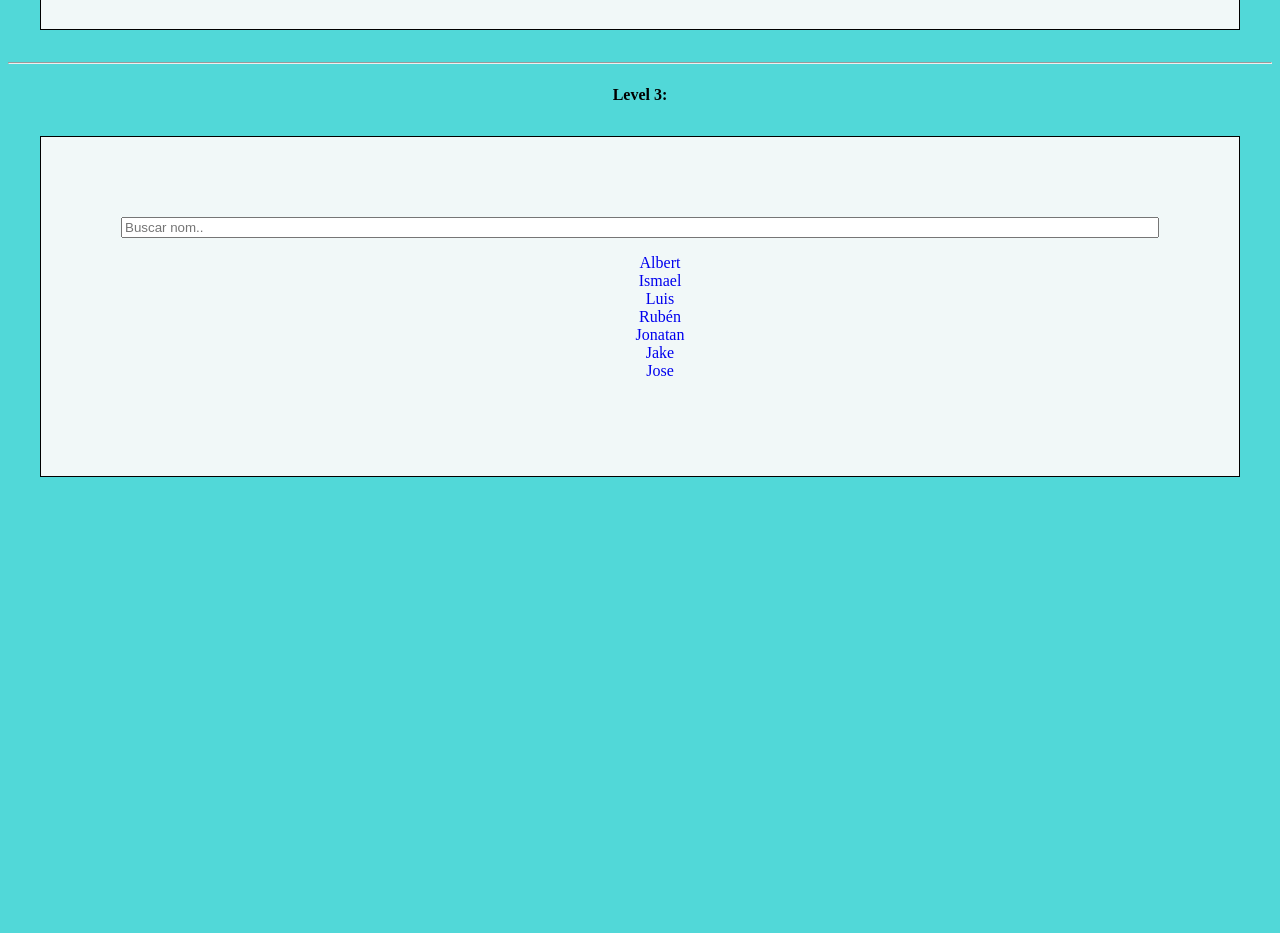
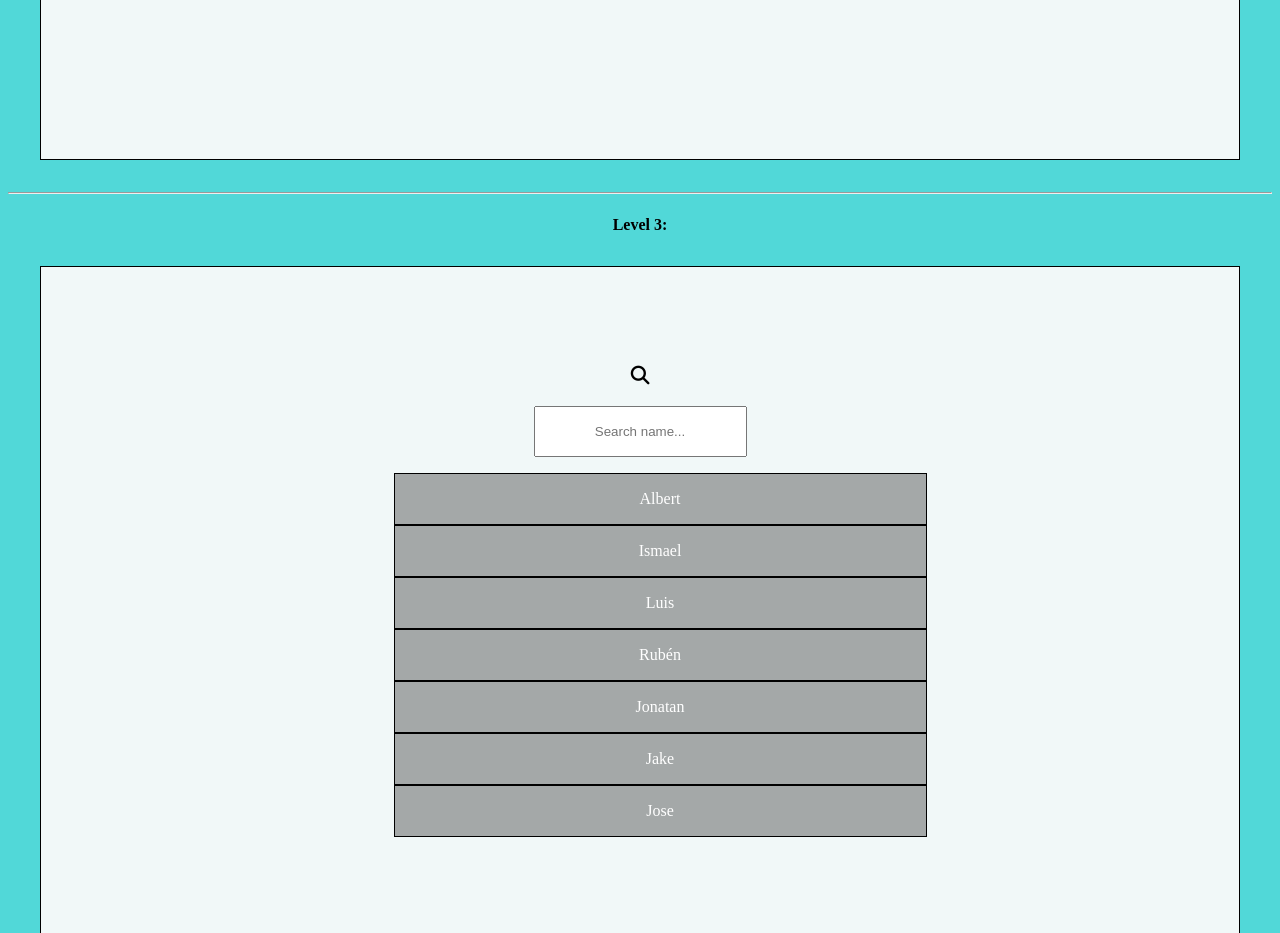
Before and after one commit to Edi10-developer/Exercises-ES6, a plain HTML site: page index.html in a window 1280 px wide. Shown: the part 540-1473 px from the top of the page. Before the commit the page ends 1049 px from the top, so only its background shows below. Drawn offline with Linux system fonts and the light colour scheme.

Commit message:
completed level 3

```diff
--- a/css/styles.css
+++ b/css/styles.css
@@ -10,14 +10,15 @@ body{
     padding: 5rem;
     display: flex;
     flex-direction: column;
+    min-height: 20rem;
 }
-
+/* Form
+**********/
 form{
     display: flex;
     flex-direction: column;
     background-color: rgb(81, 216, 216);
     border: 1px solid black;
-
     margin: 0 auto;
     padding: 2rem;
 }
@@ -44,6 +45,8 @@ form button{
     flex-direction: column;
 }
 
+/* Table
+**********/
 .table{
     border: 1px solid red;
     margin: 2rem auto;
@@ -58,10 +61,33 @@ form button{
     background-color: rgb(239, 250, 250);
 }
 
+
+/* Search
+**********/
+input[type="text"]{
+    align-self: center;
+    padding: 1rem;
+    text-align: center;
+}
+
 ul{
+    display: flex;
+    flex-direction: column;
     list-style-type: none;
     text-decoration: none;
 }
+
+ul li{
+    align-self: center;
+    justify-self: center;
+    flex-grow: 1;
+    width: 50%;
+    border: 1px solid black;
+    padding: 1rem;
+    background-color: rgb(164, 168, 168);
+}
+
  ul li a{
     text-decoration: none;
+    color: white;
  }
--- a/index.html
+++ b/index.html
@@ -7,6 +7,8 @@
     <meta name="viewport" content="width=device-width, initial-scale=1.0">
     <title>ES6 - EcmaScript 6 Exercises</title>
     <link rel="stylesheet" href="./css/styles.css">
+    <!--Icons-->
+    <script src="https://kit.fontawesome.com/ca7fea635b.js" crossorigin="anonymous"></script>
 </head>
 
 <body>
@@ -15,6 +17,7 @@
     <h4>Level 1:</h4>
     On console;
     <hr/>
+
     <h4>Level 2:</h4>
     <div class="container">
         <form id="myForm">
@@ -25,9 +28,11 @@
         <div class="result"></div>
     </div>
     <hr/>
+
     <h4>Level 3:</h4>
     <div class="container">
-        <input type="text" id="myInput" onkeyup="filterNames()" placeholder="Buscar nom.." title="Buscar nom">
+        <h3> <i class="fa fa-search"></i></h3>
+        <input type="text" id="myInput" onkeyup="filterNames()"  placeholder="Search name..." title="Buscar nom" />
 
         <ul id="myUL">
           <li><a href="#">Albert</a></li>
--- a/js/main.js
+++ b/js/main.js
@@ -174,6 +174,36 @@ const calculation2 = () => {
     tableBody.appendChild(row);
     table.appendChild(tableBody);
     document.querySelector('.result').appendChild(table);
-    // tbl border attribute to
     table.classList.add("table");
 }
+
+
+
+/***********************
+     L E V E L   3
+***********************/
+console.log('** + ** + ** + ** + ** + LEVEL 3 + ** + ** + ** + ** + **');
+console.log('      ');
+console.log('      ');
+console.log('****************  Exercise 9  *******************');
+
+var names = ['Albert', 'Ismael', 'Luis', 'Ruben', 'Jonatan', 'Jake', 'Jose'];
+
+const filterNames = () => {
+  var input, filter, ul, li, a, i, txtValue;
+
+  input = document.getElementById('myInput');
+  filter = input.value.toUpperCase();
+  ul = document.getElementById("myUL");
+  li = ul.getElementsByTagName('li');
+
+  for (i = 0; i < li.length; i++) {
+    a = li[i].getElementsByTagName("a")[0];
+    txtValue = a.textContent || a.innerText;
+    if (txtValue.toUpperCase().indexOf(filter) > -1) {
+      li[i].style.display = "";
+    } else {
+      li[i].style.display = "none";
+    }
+  }
+}
```
Also changed, not shown: img/console.png (added), img/model1.png (added), img/model2.png (added), 1 other file.
